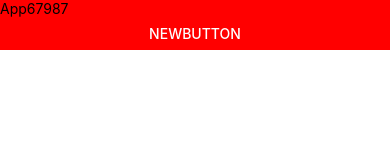
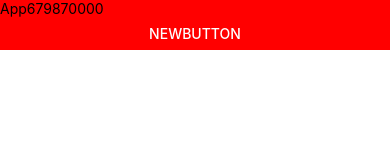
Before and after one commit to mazharfareed1/NewApps, a React Native app: screen / in a window 390 px wide. Shown: the top 160 px of the page. Built offline with nearby package versions, Linux system fonts and the light colour scheme.

Commit message:
Tip Branch of Test

```diff
--- a/App.tsx
+++ b/App.tsx
@@ -4,7 +4,7 @@ import React from 'react';
 const App = () => {
   return (
     <View style={{backgroundColor: 'red'}}>
-      <Text>App67987</Text>
+      <Text>App679870000</Text>
       <Button title="NewButton" color={'Puink'} />
     </View>
   );
```
